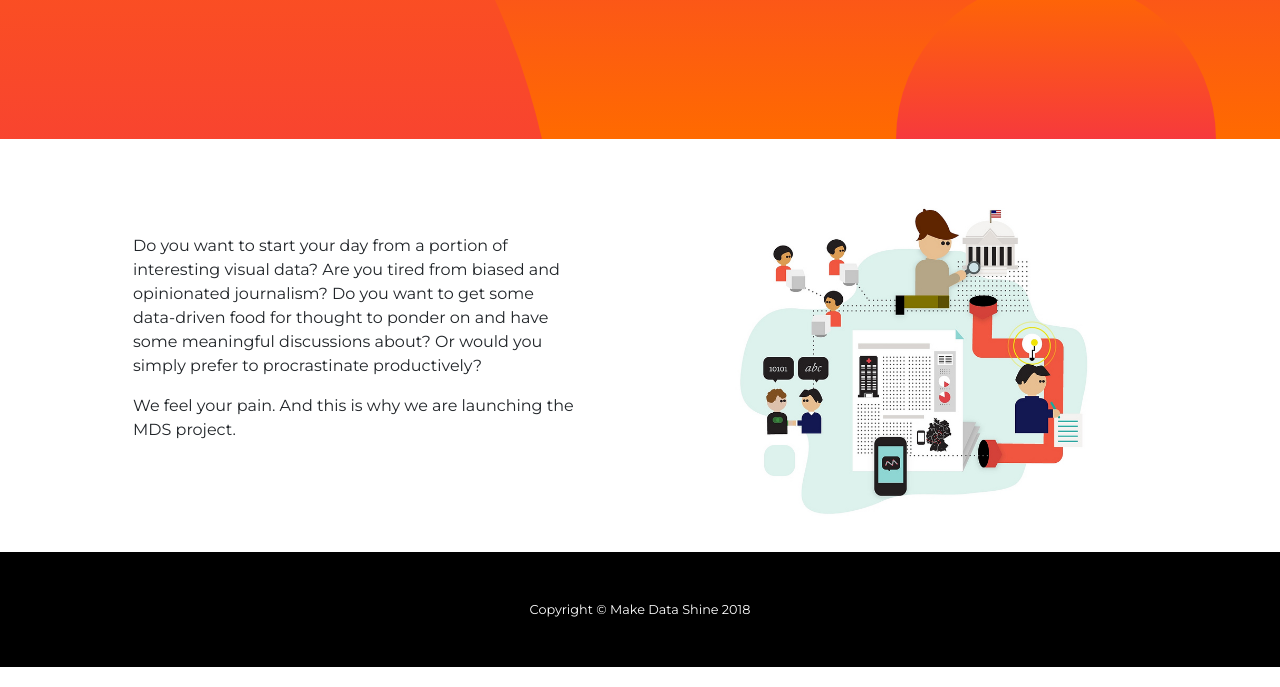
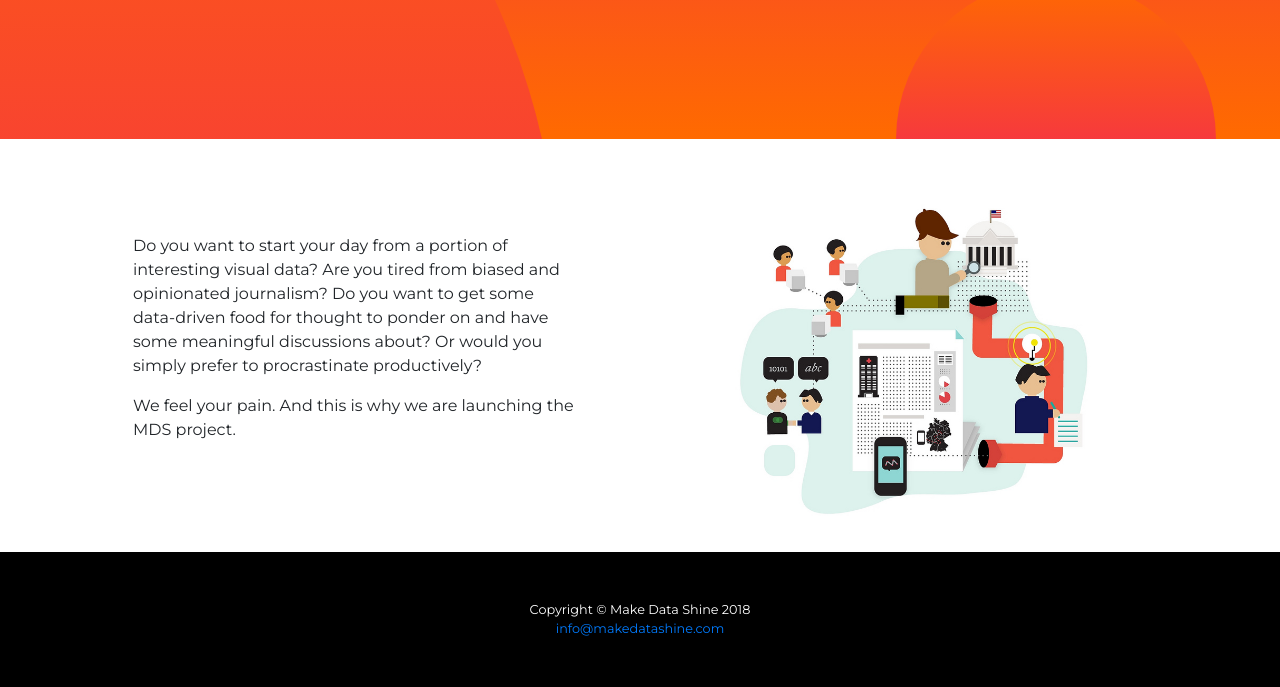
Before and after one commit to MakeDataShine/makedatashine.github.io, a plain HTML site: page index.html in a window 1280 px wide. Shown: the part 596-1283 px from the top of the page. Drawn offline with Linux system fonts and the light colour scheme.

Commit message:
Added email into the footer

```diff
--- a/index.html
+++ b/index.html
@@ -94,7 +94,10 @@
     <!-- Footer -->
     <footer class="py-5 bg-black">
       <div class="container">
-        <p class="m-0 text-center text-white small">Copyright &copy; Make Data Shine 2018</p>
+        <p class="m-0 text-center text-white small">Copyright &copy; Make Data Shine 2018
+          <br>
+          <a href="mailto:info@makedatashine.com">info@makedatashine.com </a>
+        </p>
       </div>
       <!-- /.container -->
     </footer>
```
